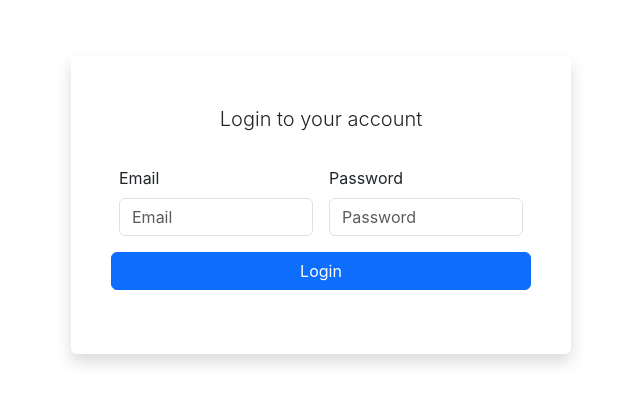
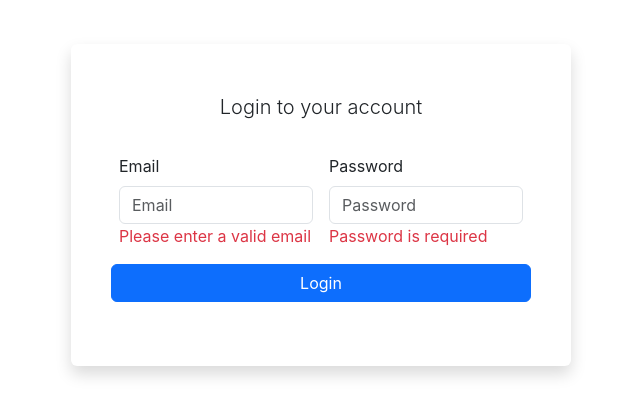
Before and after one commit to Sha3-git/REC24, a React (Create React App) app in the folder client/: page /login in a window 1280 px wide. Shown: the part 195-610 px from the top of the page, without its empty margins (319-959 px from the left). Built offline with nearby package versions, Linux system fonts and the light colour scheme.

Commit message:
Update Login.jsx

```diff
--- a/client/src/pages/Login.jsx
+++ b/client/src/pages/Login.jsx
@@ -4,10 +4,10 @@ import { useState } from "react";
 function Login() {
 
     const [inputPassword, setInputPassword] = useState('');
-    const [errorPassword, setErrorPassword] = useState('');
+    const [errorPassword, setErrorPassword] = useState('Password is required');
 
     const [inputEmail, setInputEmail] = useState('');
-    const [errorEmail, setErrorEmail] = useState('');
+    const [errorEmail, setErrorEmail] = useState('Please enter a valid email');
 
     const handleInputChangePassword = (e) => {
         const value = e.target.value;
```
